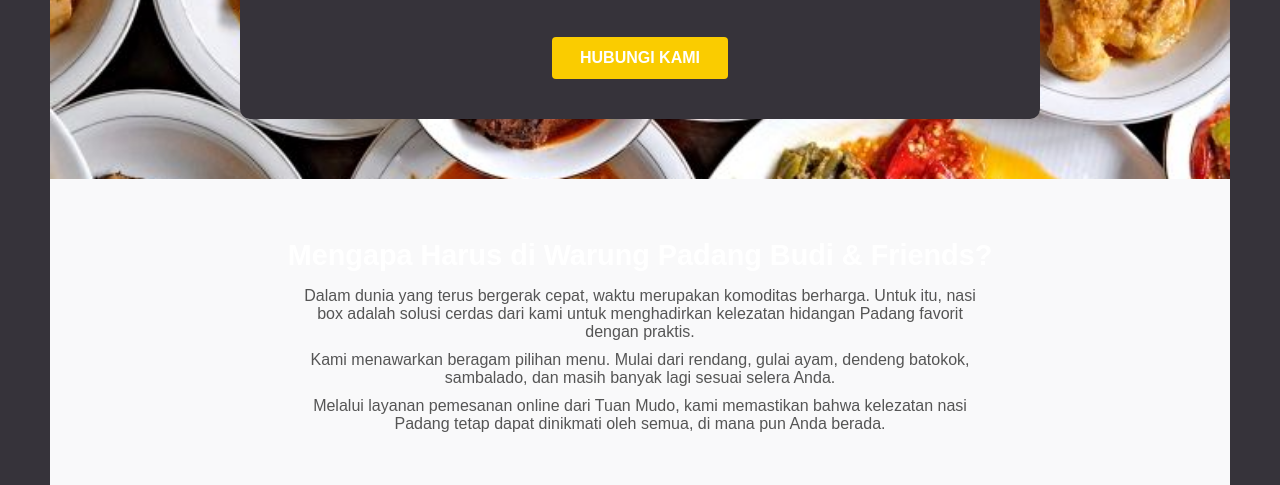
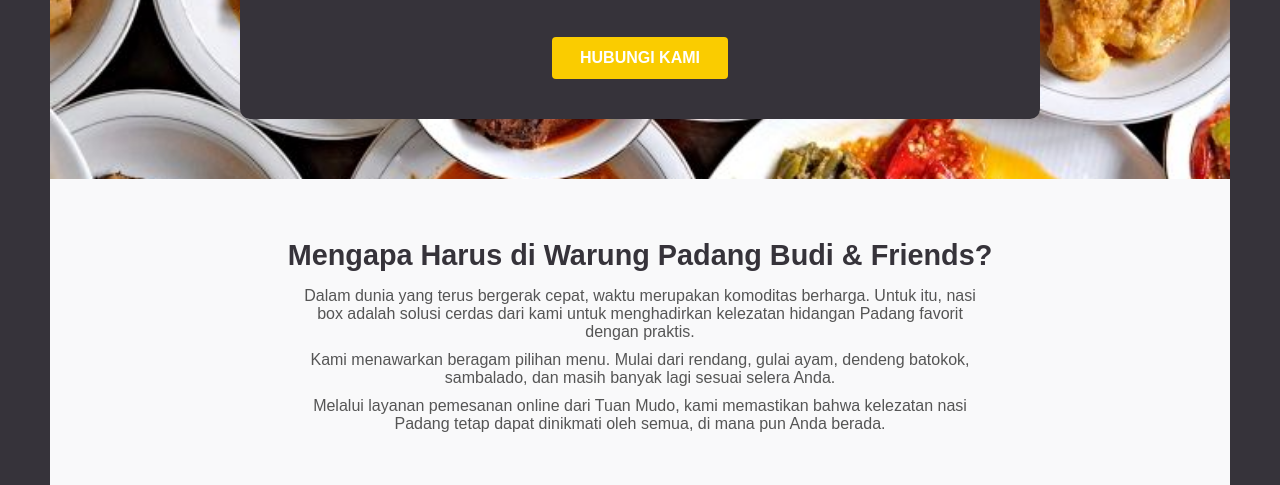
Before and after one commit to pemrogrmanwebkel9/Website-Rumah-Makan-Padang, a plain HTML site: page layanan.html in a window 1280 px wide. Shown: the part 236-721 px from the top of the page. Drawn offline with Linux system fonts and the light colour scheme.

Commit message:
style.css

```diff
--- a/style.css
+++ b/style.css
@@ -868,7 +868,7 @@
     padding: 60px 20px;
     text-align: center;
     background-color: #f9f9fa;
-    color: #36333A#fff;
+    color: #36333A;
   }
 
   .layanan-info h3 {
```
